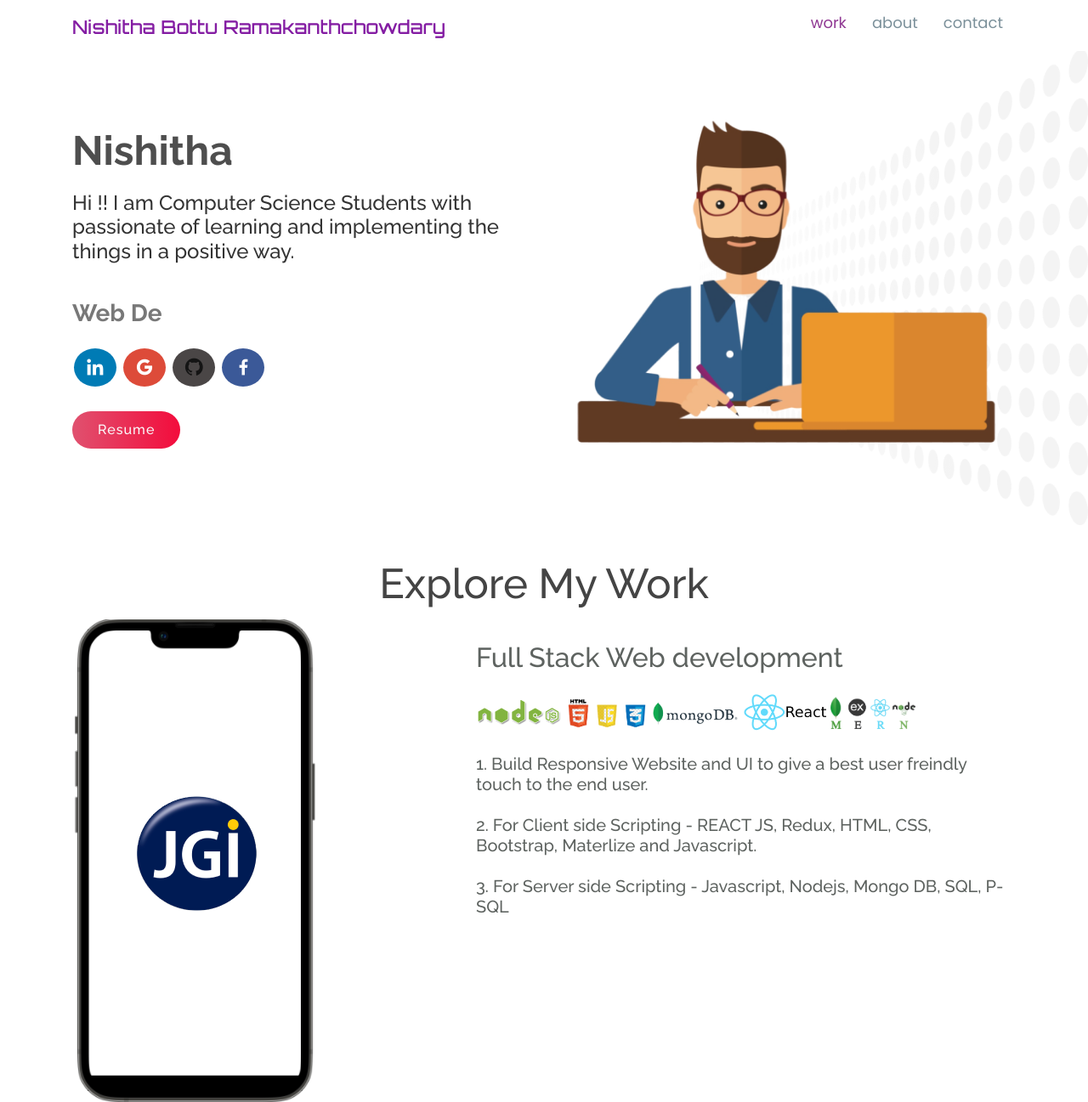
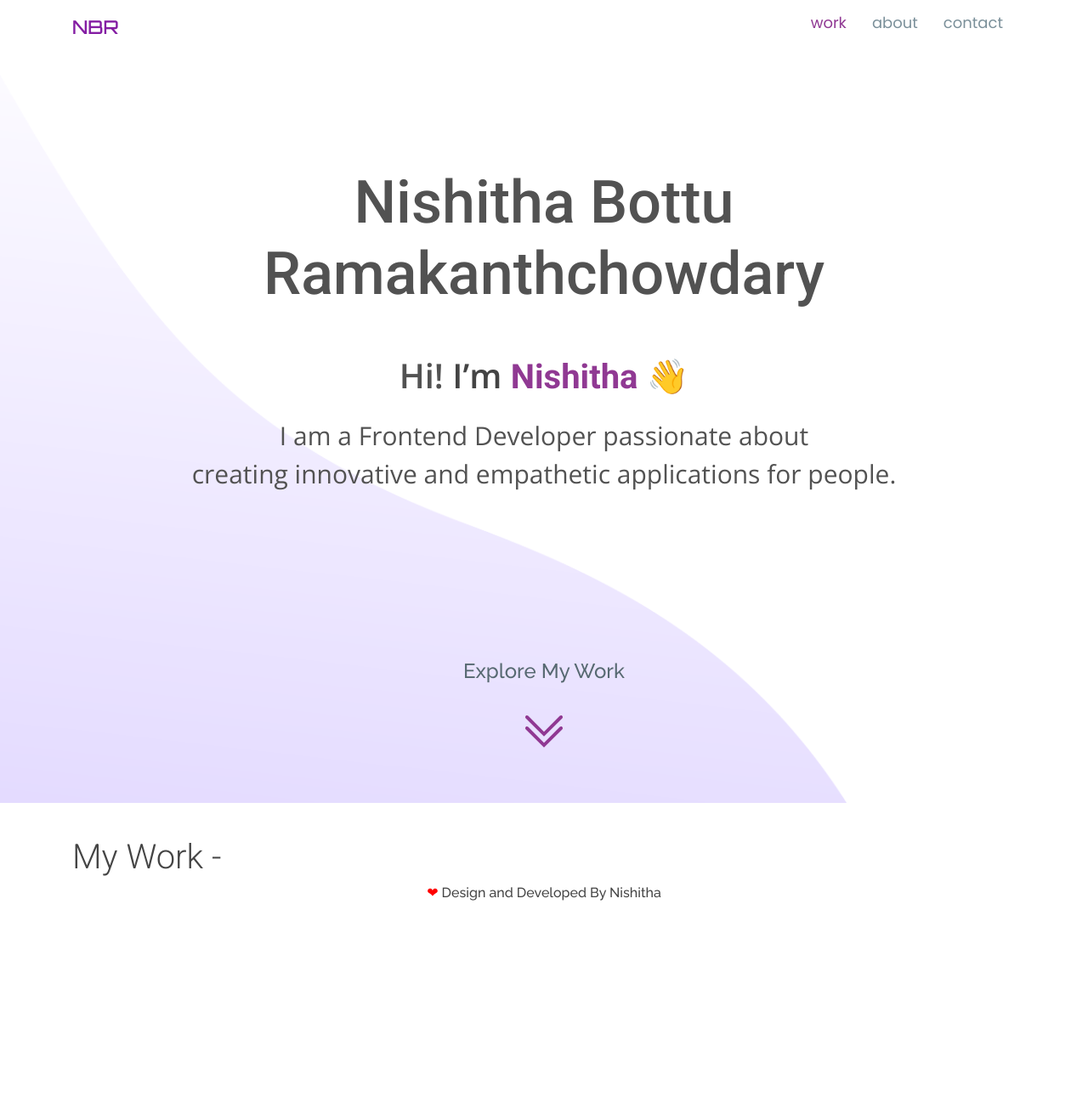
Before and after one commit to nishithabottu/Portfolio, a plain HTML site: page index.html in a window 1280 px wide. Shown: the part 12-1309 px from the top of the page at 85% size. After the commit the page ends 1080 px from the top, so only its background shows below. Drawn offline with nearby package versions, Linux system fonts and the light colour scheme; files whose address does not match are found by name.

Commit message:
new design added

```diff
--- /dev/null
+++ b/assets/css/index.css
@@ -0,0 +1,64 @@
+@import url('https://fonts.googleapis.com/css2?family=Noto+Serif:ital,wght@0,400;0,700;1,400;1,700&display=swap');
+@import url('https://fonts.googleapis.com/css2?family=Noto+Serif:ital,wght@0,400;0,700;1,400;1,700&family=Roboto:ital,wght@0,100;0,300;0,400;0,500;0,700;0,900;1,100;1,300;1,400;1,500;1,700;1,900&display=swap');
+
+
+/* Common over the app*/
+.heading_app_common{
+    font-family: 'Roboto', sans-serif;
+    font-size: 40px;
+    font-weight: 300;
+}
+
+
+#hero{
+    margin-top: 100px;
+    min-height: 90vh;
+}
+
+#hero .section-heading-home .main_heading_name{
+    font-size: 70px;
+    font-weight: 500;
+    text-align: center;
+    font-family: 'Roboto', sans-serif;
+    color: #525252;
+}
+
+.section-semi-heading .bio_heading{
+  font-size: 40px;
+  font-weight: 600;
+}
+
+.hi_tag{
+    color: #525252;
+    font-size: 40px;
+
+}
+
+.name_tag{
+    font-size: 40px;
+    color: #903993;
+    font-family: 'Roboto', sans-serif;
+    font-weight: 600;
+}
+
+.bio_description{
+    font-size: 30px;
+    font-weight: 400;
+    color: #525252;
+}
+
+.image-down-arrow{
+    margin: 0px auto;
+    display: flex;
+    /* width: 50px;
+    margin-top: 130px; */
+}
+
+.section-arrow-down-animation{
+    padding-top: 180px;
+}
+
+.explore_work_heading{
+    font-weight: 500;
+    text-align: center;
+}
--- a/assets/css/style.css
+++ b/assets/css/style.css
@@ -348,10 +348,11 @@ h1, h2, h3, h4, h5, h6 {
 --------------------------------------------------------------*/
 #hero {
   width: 100%;
-  background-image: url("../img/hero-bg.png");
+  /* background-image: url("../img/hero-bg.png"); */
+  background-image: url("../img/2.png");
   background-repeat: no-repeat;
   background-size: contain;
-  background-position:right bottom;
+  background-position:left bottom;
   margin-top: 70px;
   padding: 60px 0;
 /*    -webkit-filter: drop-shadow( -1px 1px 1px #000 );
--- a/index.html
+++ b/index.html
@@ -17,6 +17,7 @@
   <link href="https://fonts.googleapis.com/css?family=Open+Sans:300,300i,400,400i,600,600i,700,700i|Raleway:300,300i,400,400i,500,500i,600,600i,700,700i|Poppins:300,300i,400,400i,500,500i,600,600i,700,700i" rel="stylesheet">
   <link href="https://fonts.googleapis.com/css2?family=Orbitron:wght@500&display=swap" rel="stylesheet">
 
+
   <!-- Vendor CSS Files -->
   <link href="assets/vendor/bootstrap/css/bootstrap.min.css" rel="stylesheet">
   <link href="assets/vendor/icofont/icofont.min.css" rel="stylesheet">
@@ -27,6 +28,7 @@
 
   <!-- Template Main CSS File -->
   <link href="assets/css/style.css" rel="stylesheet">
+  <link rel="stylesheet" href="assets/css/index.css">
 
 </head>
 
@@ -40,7 +42,7 @@
       <div class="logo mr-auto">
         <h1 class="text-light"><a href="index.html"></a></h1>
         <!-- Uncomment below if you prefer to use an image logo -->
-         <a href="index.html" style="font-family: 'Orbitron', sans-serif;color: #841da3;font-size: 22px;">Nishitha Bottu Ramakanthchowdary</a>
+         <a href="index.html" style="font-family: 'Orbitron', sans-serif;color: #841da3;font-size: 22px;">NBR</a>
       </div>
 
       <nav class="nav-menu d-none d-lg-block">
@@ -52,45 +54,26 @@
 
         </ul>
       </nav><!-- .nav-menu -->
-<!--
-      <div class="header-social-links">
-        <a href="#" class="twitter"><i class="icofont-twitter"></i></a>
-        <a href="#" class="facebook"><i class="icofont-facebook"></i></a>
-        <a href="#" class="instagram"><i class="icofont-instagram"></i></a>
-        <a href="#" class="linkedin"><i class="icofont-linkedin"></i></i></a>
-      </div>
- -->
     </div>
   </header><!-- End Header -->
 
   <!-- ======= Hero Section ======= -->
   <section id="hero">
-
     <div class="container">
-      <div class="row">
-        <div class="col-lg-6 pt-5 pt-lg-0 order-2 order-lg-1 d-flex flex-column justify-content-center" data-aos="fade-up">
-          <div>
-            <h1 data-aos="fade-up" data-aos-delay="400" style="color: #4e4e4e;">Nishitha</h1>
-            <h2 data-aos="fade-up" data-aos-delay="800" style="color: #333333;">Hi !! I am Computer Science Students with passionate of learning and implementing the things in a positive way.</h2>
-            <h3 data-aos="fade-up" data-aos-delay="1000">
-                <a href="" class="typewrite" data-period="2000" data-type='[ "Web Developer", "Web Designer", "Application Development", "UI/UX Development" ]'  style="color: #787878;  font-weight: 700;line-height: 56px;">
-                <span class="wrap"></span>
-                </a>
-            </h3>
-            <div class="social-media">
-                <a href="https://www.linkedin.com/in/aniket-mehta-499698148/" class="bx bxl-linkedin"></a>
-                <a href="https://myaccount.google.com/profile?pli=1" class="bx bxl-google"></a>
-                <a href="https://github.com/aniket1418" class="bx bxl-github"></a>
-                <a href="https://www.facebook.com/aniket.d.jain" class="bx bxl-facebook"></a>
-              </div><br>
-            <a href="assets/Resume.pdf" class="btn-get-started scrollto">Resume</a>
-          </div>
-
-
-        </div>
-        <div class="col-lg-6 order-1 order-lg-2 hero-img" data-aos="fade-left" data-aos-delay="200">
-          <img src="assets/img/port.png" class="img-fluid" alt="" style="width: 80vh;">
-        </div>
+      <div class="section-heading-home mt-5">
+        <h3 class="main_heading_name">Nishitha Bottu<br>   Ramakanthchowdary</h3>
+      </div>
+      <div class="section-semi-heading text-center mt-5">
+        <p class="bio_heading"><span class="hi_tag"> Hi! </span>I’m <span class="name_tag"> Nishitha 👋</span></p>
+        <p class="bio_description">I am a Frontend Developer passionate about<br> creating innovative and empathetic applications for people.</p>
+      </div>
+      <div class="section-arrow-down-animation">
+        <h2 class="explore_work_heading">Explore My Work</h2>
+        <!-- <img class="image-down-arrow" src="./assets/img/arrow_down_2.gif"/> -->
+        <svg xmlns="http://www.w3.org/2000/svg" x="0px" y="0px" class="image-down-arrow"
+        width="50" height="50"
+        viewBox="0 0 226 226"
+        style=" fill:#4a90e2;"><g fill="none" fill-rule="nonzero" stroke="none" stroke-width="1" stroke-linecap="butt" stroke-linejoin="miter" stroke-miterlimit="10" stroke-dasharray="" stroke-dashoffset="0" font-family="none" font-weight="none" font-size="none" text-anchor="none" style="mix-blend-mode: normal"><path d="M0,226v-226h226v226z" fill="none"></path><g fill="#903993"><path d="M203.32937,31.49875c-2.40125,0.07062 -4.66125,1.05937 -6.32094,2.78969l-84.00844,84.00844l-84.00844,-84.00844c-1.71266,-1.74797 -4.04328,-2.73672 -6.4975,-2.73672c-3.6725,0 -6.97422,2.24234 -8.35141,5.65c-1.39484,3.40766 -0.565,7.30969 2.06578,9.86984l96.79156,96.79156l96.79156,-96.79156c2.68375,-2.57781 3.53125,-6.55047 2.08344,-9.99344c-1.43016,-3.44297 -4.82016,-5.65 -8.54563,-5.57938zM203.32937,90.25875c-2.40125,0.07062 -4.66125,1.05938 -6.32094,2.78969l-84.00844,84.00844l-84.00844,-84.00844c-1.71266,-1.74797 -4.04328,-2.73672 -6.4975,-2.73672c-3.6725,0 -6.97422,2.24234 -8.35141,5.65c-1.39484,3.40766 -0.565,7.30969 2.06578,9.86984l96.79156,96.79156l96.79156,-96.79156c2.68375,-2.57781 3.53125,-6.55047 2.08344,-9.99344c-1.43016,-3.44297 -4.82016,-5.65 -8.54563,-5.57937z"></path></g></g></svg>
       </div>
     </div>
 
@@ -101,133 +84,18 @@
     <!-- ======= About Section ======= -->
     <section id="about" class="about">
       <div class="container">
-        <h2 class="heading" style="text-align: center;font-size: 49px;">Explore My Work</h2>
-        <div class="row">
-          <div class="col-md-5" data-aos="zoom-in">
-            <img src="assets/img/hostelUI.png" class="img-fluid" alt="">
-          </div>
-          <div class="col-lg-7"  data-aos="fade-left" data-aos-delay="200">
-            <h2 style="margin-top: 30px;color: #5e6360;">Full Stack Web development</h2>
-            <img src="assets/img/node.png" class="img-fluid" style="width: 100px;">
-            <img src="assets/img/ht.png" class="img-fluid" style="width: 100px;">
-            <img src="assets/img/mongo.png" class="img-fluid" style="width: 100px;">
-            <img src="assets/img/react.png" class="img-fluid" style="width: 100px;">
-            <img src="assets/img/merns.png" class="img-fluid" style="width: 100px;">
-            <h5 style="margin-top: 10px;color: #5e6360;">
-            1. Build Responsive Website and UI to give a best user freindly touch to the end user.<br><br>
-            2. For Client side Scripting - REACT JS, Redux, HTML, CSS, Bootstrap, Materlize and Javascript.<br><br>
-
-            3. For Server side Scripting - Javascript, Nodejs, Mongo DB, SQL, P-SQL
-            </h5>
+        <div class="heading-section">
+          <h4 class="heading_app_common">My Work - </h4>
         </div>
 
+        <div class="row"></div>
+      </div>
 
-        <div class="col-lg-5 order " data-aos="zoom-in">
-            <img src="assets/img/apps.png" class="img-fluid" alt="" style="width: 55vh;">
-          </div>
-          <div class="col-lg-7"  data-aos="fade-left" data-aos-delay="200">
-            <h2 style="margin-top: 30px;color: #5e6360;">App Development </h2>
-            <img src="assets/img/react-native.png" class="img-fluid" style="width: 100px;">
-            <img src="assets/img/node.png" class="img-fluid" style="width: 100px;">
-            <img src="assets/img/mongo.png" class="img-fluid" style="width: 100px;">
-            <h5 style="margin-top: 10px;color: #5e6360;">
-            1. Building Android and ios Application <br><br>
-            2. For Client side Scripting - REACT Native, Redux and Javascript.<br><br>
-            3. For Server side Scripting - Javascript, Nodejs, Mongo DB, SQL, P-SQL
-            </h5>
-        </div>
-
-
-          <div class="col-lg-5" data-aos="zoom-in">
-            <img src="assets/img/uiux.png" class="img-fluid" alt="">
-          </div>
-
-          <div class="col-lg-7 " data-aos="fade-left" data-aos-delay="200">
-            <h2 style="margin-top: 30px;color: #5e6360;">UI / UX Development </h2>
-            <img src="assets/img/ui.png" class="img-fluid" style="width: 100px;">
-            <h5 style="margin-top: 10px;color: #5e6360;">
-            1. Designing a Highly attractive UI for mobile and web applications.<br><br>
-            2. Prototyping Designing.<br><br>
-            3. Work flow Designing for the project.
-            </h5>
-          </div>
-
-
-
-      </div>
     </section><!-- End About Section -->
-
-
-
-
-    <!-- ======= Clients Section ======= -->
-  <!--   <section id="clients" class="clients">
-      <div class="container">
-
-        <div class="section-title" data-aos="fade-up">
-          <h2>Clients</h2>
-          <p>Magnam dolores commodi suscipit. Necessitatibus eius consequatur ex aliquid fuga eum quidem. Sit sint consectetur velit. Quisquam quos quisquam cupiditate. Et nemo qui impedit suscipit alias ea. Quia fugiat sit in iste officiis commodi quidem hic quas.</p>
-        </div>
-
-        <div class="row no-gutters clients-wrap clearfix wow fadeInUp">
-
-          <div class="col-lg-3 col-md-4 col-xs-6">
-            <div class="client-logo" data-aos="zoom-in">
-              <img src="assets/img/clients/client-1.png" class="img-fluid" alt="">
-            </div>
-          </div>
-
-          <div class="col-lg-3 col-md-4 col-xs-6">
-            <div class="client-logo" data-aos="zoom-in" data-aos-delay="100">
-              <img src="assets/img/clients/client-2.png" class="img-fluid" alt="">
-            </div>
-          </div>
-
-          <div class="col-lg-3 col-md-4 col-xs-6">
-            <div class="client-logo" data-aos="zoom-in" data-aos-delay="150">
-              <img src="assets/img/clients/client-3.png" class="img-fluid" alt="">
-            </div>
-          </div>
-
-          <div class="col-lg-3 col-md-4 col-xs-6">
-            <div class="client-logo" data-aos="zoom-in" data-aos-delay="200">
-              <img src="assets/img/clients/client-4.png" class="img-fluid" alt="">
-            </div>
-          </div>
-
-          <div class="col-lg-3 col-md-4 col-xs-6">
-            <div class="client-logo" data-aos="zoom-in" data-aos-delay="250">
-              <img src="assets/img/clients/client-5.png" class="img-fluid" alt="">
-            </div>
-          </div>
-
-          <div class="col-lg-3 col-md-4 col-xs-6">
-            <div class="client-logo" data-aos="zoom-in" data-aos-delay="300">
-              <img src="assets/img/clients/client-6.png" class="img-fluid" alt="">
-            </div>
-          </div>
-
-          <div class="col-lg-3 col-md-4 col-xs-6">
-            <div class="client-logo" data-aos="zoom-in" data-aos-delay="350">
-              <img src="assets/img/clients/client-7.png" class="img-fluid" alt="">
-            </div>
-          </div>
-
-          <div class="col-lg-3 col-md-4 col-xs-6" data-aos="zoom-in" data-aos-delay="400">
-            <div class="client-logo">
-              <img src="assets/img/clients/client-8.png" class="img-fluid" alt="">
-            </div>
-          </div>
-
-        </div>
-
-      </div>
-    </section> --><!-- End Clients Section -->
-
   </main><!-- End #main -->
 
   <footer>
-    <h6 style="text-align: center;"><span style="color: red;">&#10084;</span> Design and Developed By Aniket Mehta</h6>
+    <h6 style="text-align: center;"><span style="color: red;">&#10084;</span> Design and Developed By Nishitha</h6>
   </footer>
 
   <a href="#" class="back-to-top"><i class="bx bxs-up-arrow-alt"></i></a>
```
Also changed, not shown: about.html (+1 -1 lines), assets/img/arrow_down.gif (added), assets/img/arrow_down_2.gif (added), assets/img/reklame.png (deleted), assets/img/removed_bg_pic.png (added), 1 other file.
